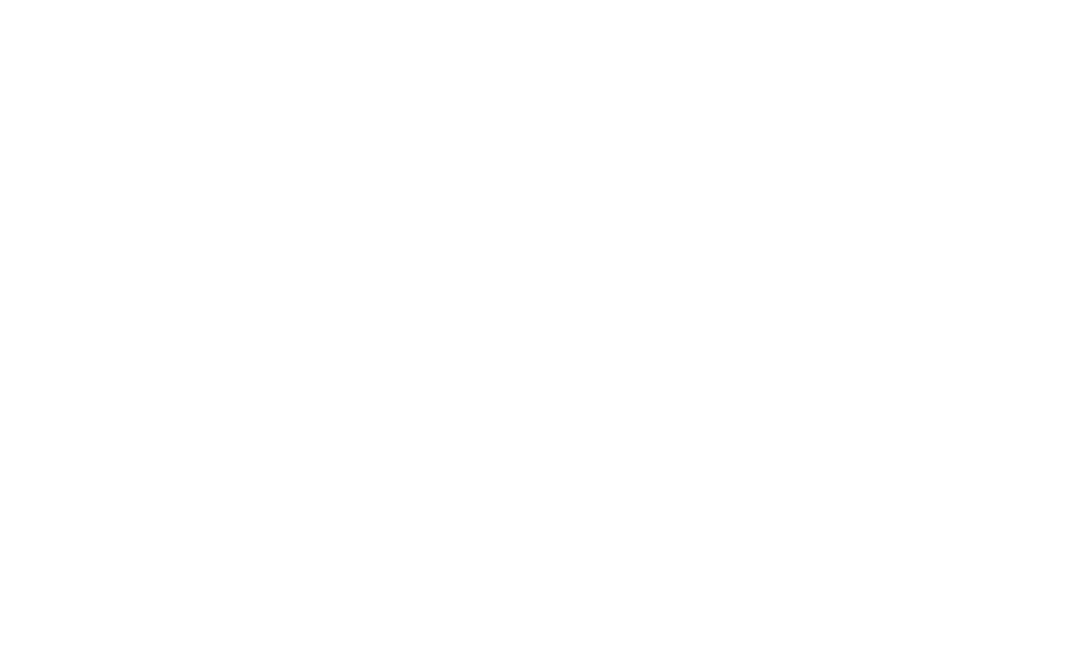
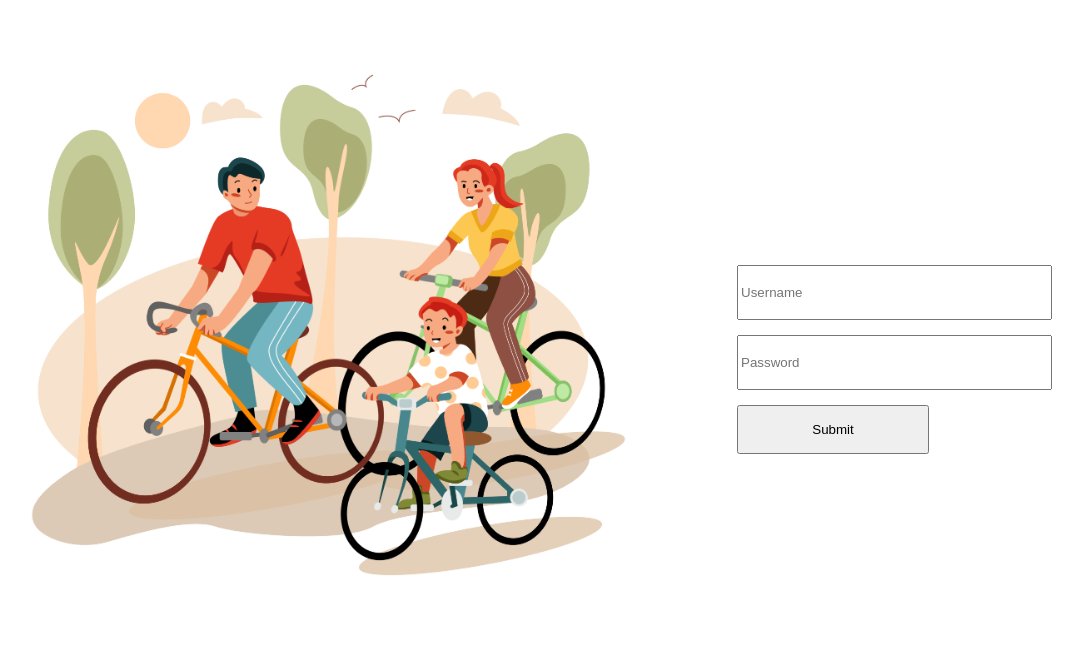
Before and after one commit to mlestrella843/APP_Renting, a plain HTML site: page index.html in a window 1280 px wide. Shown: the whole page, without its empty margins (159-1242 px from the left). Drawn offline with Linux system fonts and the light colour scheme.

Commit message:
images and sass

```diff
--- a/index.html
+++ b/index.html
@@ -5,11 +5,31 @@
     <meta http-equiv="X-UA-Compatible" content="IE=edge">
     <meta name="viewport" content="width=device-width, initial-scale=1.0">
     <title>APP Renting</title>
-    <link rel="stylesheet" href="styles.css">
-    <script src="index.js"></script>
+    <link rel="stylesheet" href="sass/style.css">
+
 
 </head>
 <body>
 
+
+    <!-- Inputs for user and password and button to submit-->
+
+    <section>
+        <div class="image1">
+            <img id="image1" src="/img/bycicle.png" alt="bycicle">
+        </div>
+
+        <div class="user_passw">
+            <input type="text" name="User" id="username" placeholder="Username">
+            <input type="text" name="password" id="password" placeholder="Password">
+            <button id="btn1">Submit</button>
+        </div>
+    </section>
+
+
+
+    <!----------- Scripts ------------>
+    <script src="index.js"></script>
+
 </body>
 </html>
--- /dev/null
+++ b/sass/style.scss
@@ -0,0 +1,37 @@
+* body{
+    box-sizing: content-box;
+    margin: 0;
+    padding: 0;
+    width: 100%;
+}
+
+.image1 img{
+    width: 800 px;
+    height: 650px;
+}
+
+.image1{
+    float: left;
+    width: 60%;
+
+}
+
+.user_passw input{
+    display: block;
+    padding-top: 18px;
+    padding-bottom: 18px;
+    margin-top: 15px;
+    margin-bottom: 15px;
+    width: 80%;
+}
+
+.user_passw button{
+    width: 50%;
+    padding: 15px;
+}
+
+.user_passw{
+    float: right;
+    width: 30%;
+    padding-top: 250px;
+}
```
Also changed, not shown: img/bycicle.png (added), img/camping.png (added), img/clambing.png (added), img/hiking.png (added), sass/style.css (added), styles.css (deleted), 3 other files.
